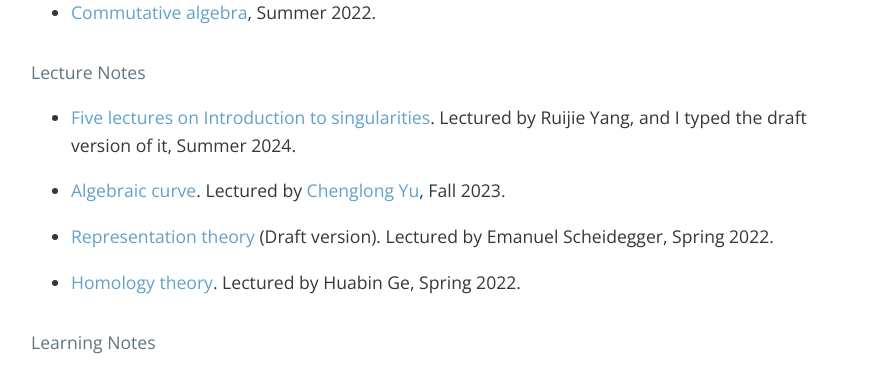
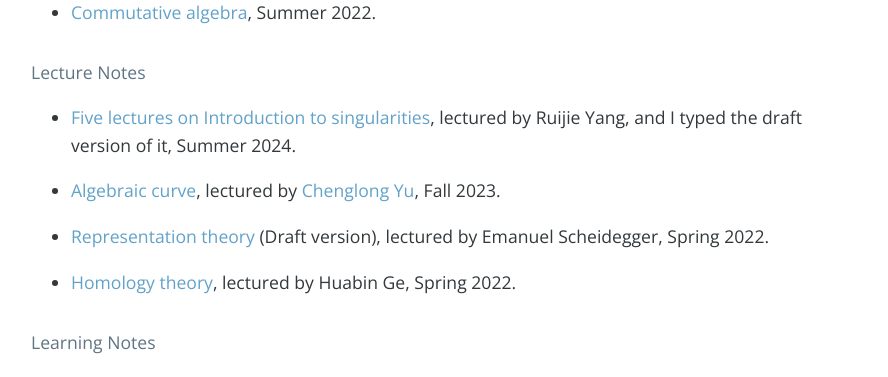
Before and after one commit to bowenl-math/bowenl-math.github.io, a Jekyll site: the page built from index.md, in a window 1280 px wide and 900 px high, scrolled down 1317 px. Shown: the part 155-532 px from the top of the window, without its empty margins (193-1081 px from the left). Built offline with Jekyll 4.4.1, drawn with Linux system fonts in a browser that asks for light colours; nearby versions of some CDN libraries; our own code applies the rules of GitHub Pages for plain Markdown files; the list of posts is cut into pages by our own code; comment, search, counter and statistics services are not loaded.

```diff
--- a/index.md
+++ b/index.md
@@ -29,14 +29,14 @@ My email is liubw22 [at] mails.tsinghua.edu.cn, and my workstation is S103 at C7
 
 
 #### Lecture Notes
-* [Five lectures on Introduction to singularities](https://drive.google.com/file/d/1TNwJU4qZ8c1ai_CBEsrb2sbbXOeXEMT9/view). Lectured by Ruijie
+* [Five lectures on Introduction to singularities](https://drive.google.com/file/d/1TNwJU4qZ8c1ai_CBEsrb2sbbXOeXEMT9/view), lectured by Ruijie
 Yang, and I typed the draft version of it, Summer 2024.
 
-* [Algebraic curve](notes/2023Fall/algebraic_curve.pdf). Lectured by [Chenglong Yu](https://chenglongyu.github.io/), Fall 2023.
+* [Algebraic curve](notes/2023Fall/algebraic_curve.pdf), lectured by [Chenglong Yu](https://chenglongyu.github.io/), Fall 2023.
 
-* [Representation theory](notes/notes for enhanced program of BICMR/Representation_theory.pdf) (Draft version). Lectured by Emanuel Scheidegger, Spring 2022.
+* [Representation theory](notes/notes for enhanced program of BICMR/Representation_theory.pdf) (Draft version), lectured by Emanuel Scheidegger, Spring 2022.
 
-* [Homology theory](notes/notes for enhanced program of BICMR/homology.pdf). Lectured by Huabin Ge, Spring 2022.
+* [Homology theory](notes/notes for enhanced program of BICMR/homology.pdf), lectured by Huabin Ge, Spring 2022.
 
 
 #### Learning Notes
```
